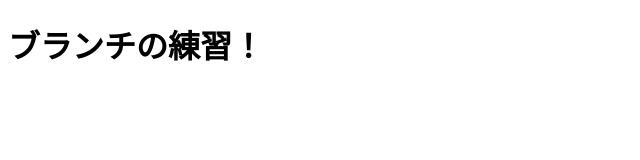
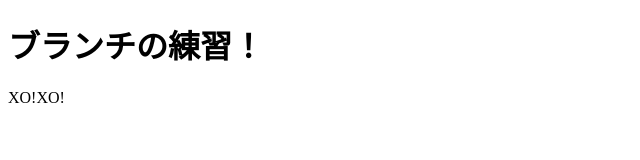
Before and after one commit to shota1616/newsite, a plain HTML site: page index.html in a window 1280 px wide. Shown: the full height of the page, 0-640 px from the left. Drawn offline with Linux system fonts and the light colour scheme.

Commit message:
テキストを追加したよ

```diff
--- a/index.html
+++ b/index.html
@@ -11,6 +11,9 @@
     <h1>
         ブランチの練習！
     </h1>
+    <p>
+        XO!XO!
+    </p>
 
 </body>
 </html>
```
